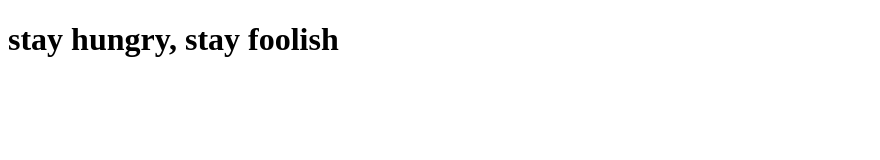
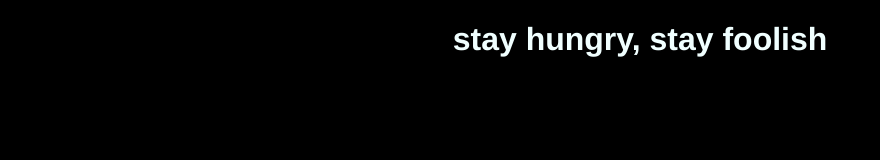
Before and after one commit to karandudeja/test-qr, a plain HTML site: page index.html in a window 1280 px wide. Shown: the whole page, without its empty margins (0-880 px from the left). Drawn offline with Linux system fonts and the light colour scheme.

Commit message:
changed colors

```diff
--- a/index.html
+++ b/index.html
@@ -5,7 +5,7 @@
     <meta name="viewport" content="width=device-width, initial-scale=1.0">
     <title>test-qr</title>
 </head>
-<body>
-    <h1>stay hungry, stay foolish</h1>
+<body style="font-family: 'Franklin Gothic Medium', 'Arial Narrow', Arial, Helvetica, sans-serif; background-color: black;">
+    <h1 style="text-align: center; color: azure;">stay hungry, stay foolish</h1>
 </body>
 </html>
```
